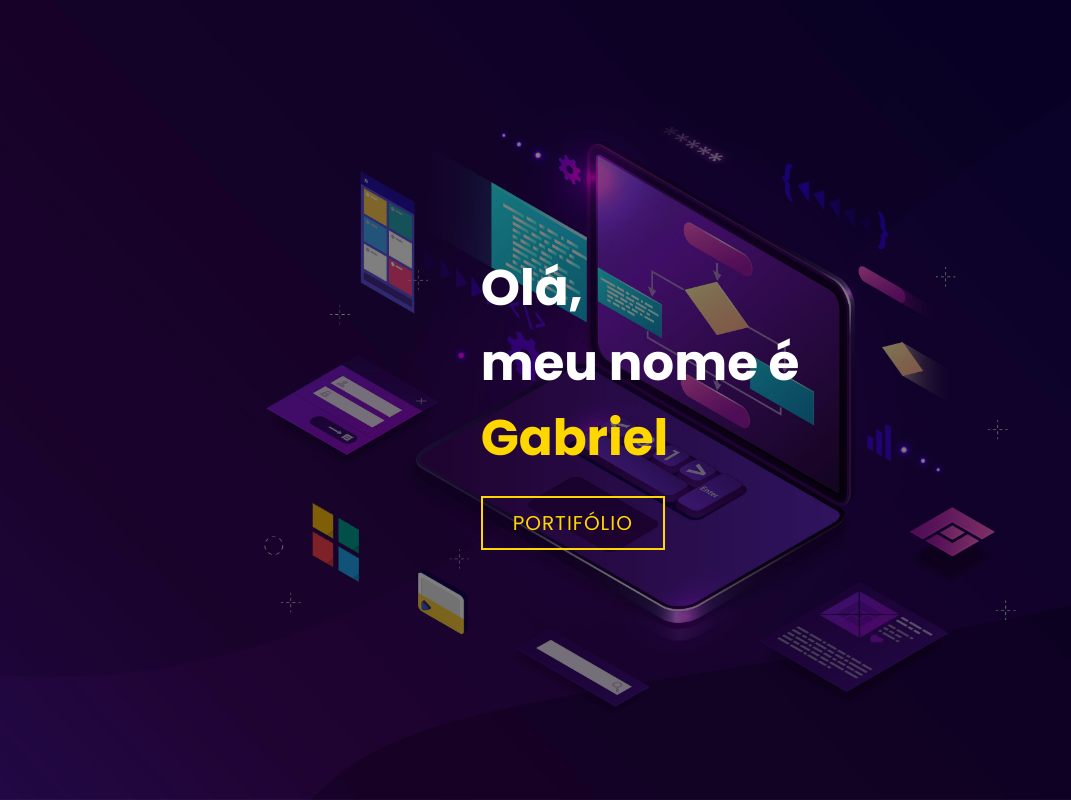
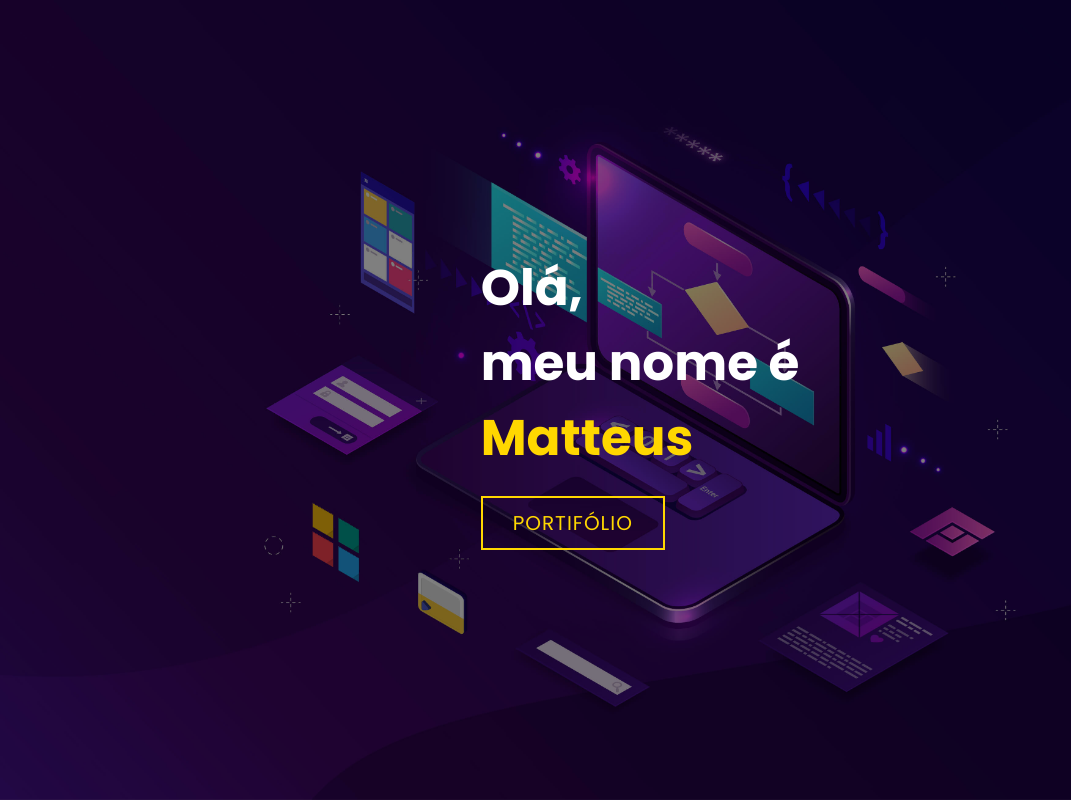
Before and after one commit to mtts021/praticando_Git-Github, a plain HTML site: page index.html in a window 1280 px wide. Shown: the top 800 px of the page, without its empty margins (0-1071 px from the left). Drawn offline with Linux system fonts and the light colour scheme.

Commit message:
update name

```diff
--- a/index.html
+++ b/index.html
@@ -14,7 +14,7 @@
             <div>
                 <h1>Olá,<span></span></h1>
                 <h1>meu nome é<span></span></h1>
-                <h1>Gabriel<span></span></h1>
+                <h1>Matteus<span></span></h1>
                 <a href="#portfolio" type="button" class="cta">Portifólio</a>
             </div>
         </div>
```
